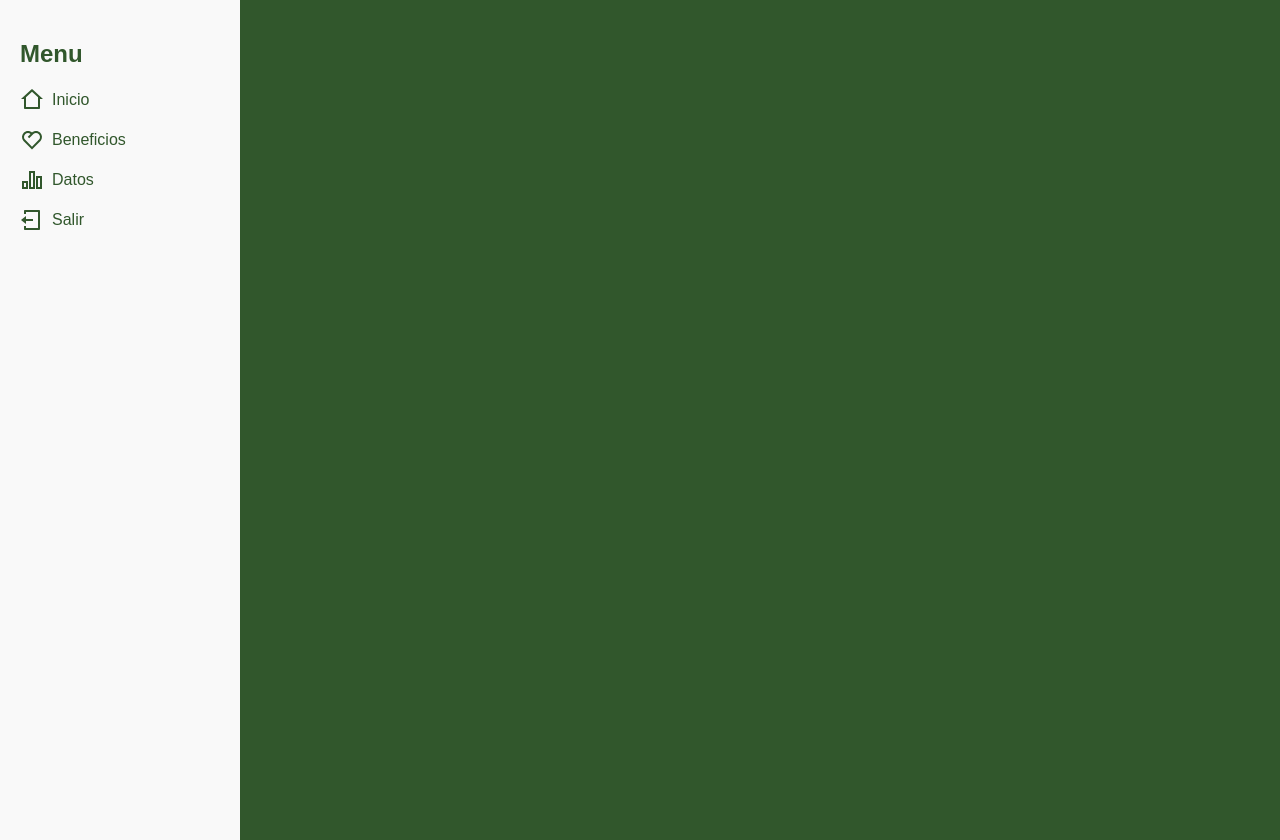
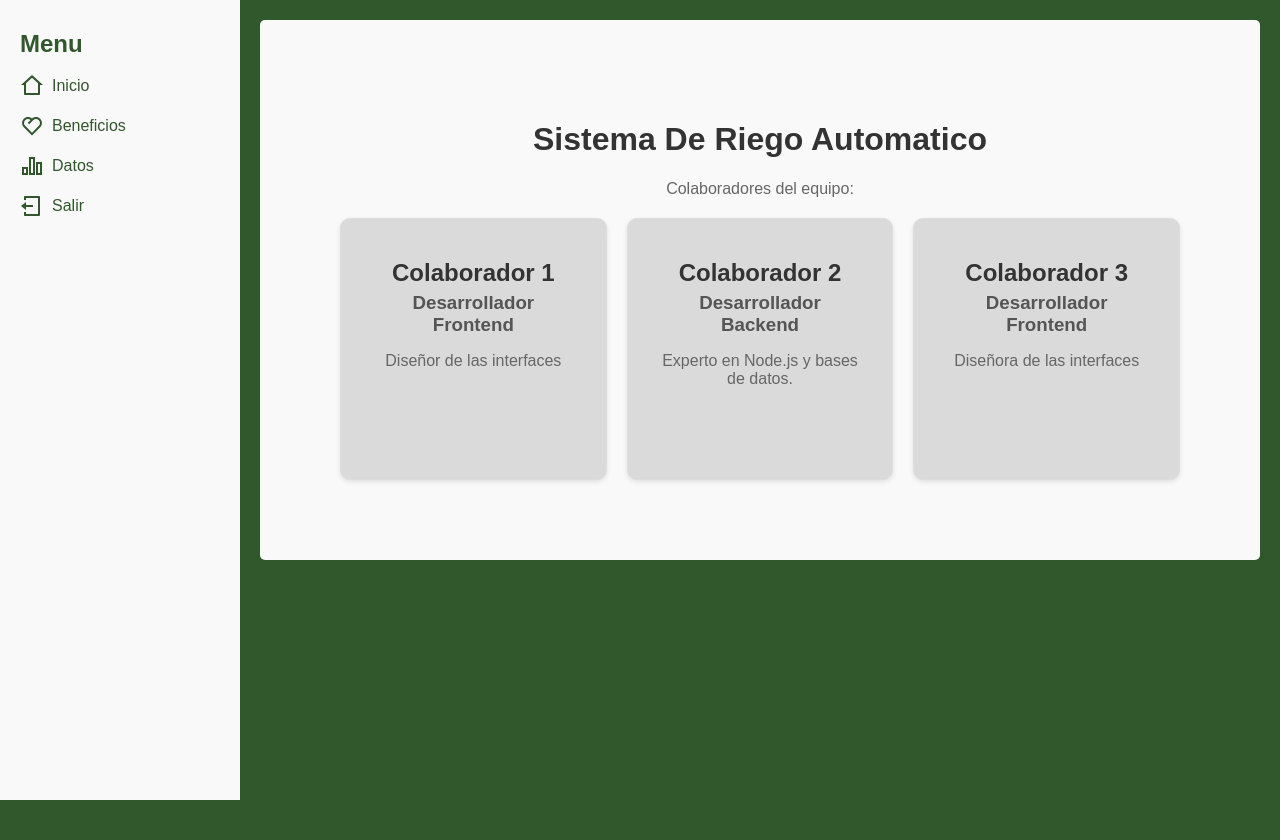
Before and after one commit to LuisMurSal/Sistema_De_Riego, a React (Vite) app: page /inicio in a window 1280 px wide. After the commit the page ends 800 px from the top, so only its background shows below. Built offline with nearby package versions, Linux system fonts and the light colour scheme; no server answers; sample sign-in values are in the browser's storage.

Commit message:
creacion de las paginas con su estilo, unicamente falta datos

```diff
--- a/src/components/Beneficios.jsx
+++ b/src/components/Beneficios.jsx
@@ -0,0 +1,21 @@
+import '../styles/Beneficios.css'
+
+const Beneficios = () => {
+    return (
+      <div className="beneficios-container">
+        <h1>Beneficios del Sistema de Riego Automático con Arduino</h1>
+        <p>
+          Un sistema de riego automático con Arduino ofrece múltiples ventajas que mejoran la eficiencia del riego y optimizan el uso del agua. Algunos de los beneficios incluyen:
+        </p>
+        <ul>
+          <li><strong>Ahorro de agua:</strong> Al automatizar el riego, se puede controlar la cantidad de agua utilizada, evitando el desperdicio y garantizando que las plantas reciban la cantidad adecuada.</li>
+          <li><strong>Menor esfuerzo manual:</strong> La automatización elimina la necesidad de regar manualmente, lo que ahorra tiempo y esfuerzo, especialmente en jardines grandes.</li>
+          <li><strong>Monitoreo constante:</strong> Sensores de humedad permiten un monitoreo continuo del estado del suelo, activando el riego solo cuando es necesario.</li>
+          <li><strong>Mejora de la salud de las plantas:</strong> Un riego programado y controlado asegura que las plantas reciban agua en los momentos óptimos, promoviendo su crecimiento saludable.</li>
+          <li><strong>Flexibilidad y personalización:</strong> Se pueden ajustar los horarios y la cantidad de riego según las necesidades específicas de las plantas y las condiciones climáticas.</li>
+        </ul>
+      </div>
+    );
+  };
+
+  export default Beneficios;
--- a/src/components/Dashboard.jsx
+++ b/src/components/Dashboard.jsx
@@ -1,4 +1,4 @@
-import { useNavigate } from 'react-router-dom';
+import { useNavigate, Outlet } from 'react-router-dom';
 import { auth } from '../services/firebase/firebase';
 import { signOut } from 'firebase/auth';
 import { RiHome2Line, RiBarChart2Line, RiHeart2Line, RiLogoutBoxLine } from "react-icons/ri";
@@ -35,6 +35,9 @@ const Dashboard = () => {
           </li>
         </ul>
       </aside>
+      <main className="main-content">
+        <Outlet />
+      </main>
     </div>
   );
 };
--- a/src/components/Datos.jsx
+++ b/src/components/Datos.jsx
@@ -0,0 +1,11 @@
+
+const Datos = () => {
+  return (
+    <div>
+      <h1>Datos</h1>
+      <p>Aquí puedes ver todos los datos relevantes.</p>
+    </div>
+  );
+};
+
+export default Datos;
--- a/src/components/Inicio.jsx
+++ b/src/components/Inicio.jsx
@@ -1,10 +1,37 @@
-
-import Dashboard from './Dashboard';
+import '../styles/Inicio.css'
 
 const Inicio = () => {
+  const colaboradores = [
+    {
+      nombre: "Colaborador 1",
+      rol: "Desarrollador Frontend",
+      descripcion: "Diseñor de las interfaces",
+    },
+    {
+      nombre: "Colaborador 2",
+      rol: "Desarrollador Backend",
+      descripcion: "Experto en Node.js y bases de datos.",
+    },
+    {
+      nombre: "Colaborador 3",
+      rol: "Desarrollador Frontend",
+      descripcion: "Diseñora de las interfaces",
+    },
+  ];
+
   return (
-    <div>
-      <Dashboard />
+    <div className="inicio-container">
+      <h1>Sistema De Riego Automatico</h1>
+      <p>Colaboradores del equipo:</p>
+      <div className="tarjetas-container">
+        {colaboradores.map((colaborador, index) => (
+          <div key={index} className="tarjeta">
+            <h2>{colaborador.nombre}</h2>
+            <h3>{colaborador.rol}</h3>
+            <p>{colaborador.descripcion}</p>
+          </div>
+        ))}
+      </div>
     </div>
   );
 };
--- a/src/main.jsx
+++ b/src/main.jsx
@@ -2,8 +2,11 @@ import { createRoot } from 'react-dom/client';
 import { BrowserRouter as Router, Route, Routes } from 'react-router-dom';
 import Login from './components/Login';
 import Register from './components/Register';
+import PrivateRoute from './components/PrivateRoute';
+import Dashboard from './components/Dashboard';
 import Inicio from './components/Inicio';
-import PrivateRoute from './components/PrivateRoute';
+import Beneficios from './components/Beneficios';
+import Datos from './components/Datos';
 
 const App = () => {
   return (
@@ -16,13 +19,14 @@ const App = () => {
           path="/*"
           element={
             <PrivateRoute>
-              <Routes>
-                <Route path="/inicio" element={<Inicio />} />
-
-              </Routes>
+              <Dashboard />
             </PrivateRoute>
           }
-        />
+        >
+          <Route path="inicio" element={<Inicio />} />
+          <Route path="beneficios" element={<Beneficios />} />
+          <Route path="datos" element={<Datos />} />
+        </Route>
       </Routes>
     </Router>
   );
--- /dev/null
+++ b/src/styles/Beneficios.css
@@ -0,0 +1,27 @@
+.beneficios-container {
+    padding: 5.8rem;
+    background-color: #f9f9f9;
+    border-radius: 5px;
+    box-shadow: 0 2px 10px rgba(0, 0, 0, 0.1);
+    text-align: left;
+  }
+
+  .beneficios-container h1 {
+    color: #31572c;
+    margin-bottom: 1rem;
+  }
+
+  .beneficios-container p {
+    color: #666;
+    margin-bottom: 1rem;
+  }
+
+  .beneficios-container ul {
+    list-style-type: disc; /* Estilo de lista con viñetas */
+    padding-left: 20px; /* Espacio a la izquierda para la lista */
+  }
+
+  .beneficios-container li {
+    margin-bottom: 0.5rem; /* Espacio entre los elementos de la lista */
+    color: #333; /* Color del texto */
+  }
--- a/src/styles/Dashboard.css
+++ b/src/styles/Dashboard.css
@@ -1,5 +1,12 @@
+html, body {
+  margin: 0; /* Elimina el margen predeterminado */
+  height: 100%; /* Asegura que el body ocupe todo el alto */
+  overflow: hidden; /* Evita el desplazamiento en la ventana principal */
+}
+
 .dashboard-container {
   display: flex;
+  height: 100vh;
 }
 
 .sidebar {
@@ -7,7 +14,14 @@
   background-color: #f9f9f9;
   padding: 20px;
   height: 100vh;
-  color: white;
+  color: #31572c;
+  overflow: auto;
+}
+
+.main-content {
+  flex: 1;
+  padding: 20px;
+  overflow: auto;
 }
 
 .sidebar h2 {
@@ -23,9 +37,9 @@
   margin: 1rem 0;
   cursor: pointer;
   color: #31572c;
-  transition: background-color 0.3s ease, padding 0.3s ease; /* Añadir transición aquí */
-  display: flex; /* Asegura que el icono y el texto se alineen horizontalmente */
-  align-items: center; /* Centra el icono verticalmente */
+  transition: background-color 0.3s ease, padding 0.3s ease;
+  display: flex;
+  align-items: center;
 }
 
 .sidebar ul li svg {
@@ -40,12 +54,6 @@
   border-radius: 20px;
 }
 
-
-.main-content {
-  flex-grow: 1;
-  padding: 20px;
-}
-
 h1, h2 {
   color: #333;
 }
@@ -53,52 +61,3 @@ h1, h2 {
 p {
   color: #666;
 }
-
-/* Estilo del formulario */
-.form-container {
-  margin-top: 20px;
-  padding: 20px;
-  background-color: #f9f9f9;
-  border-radius: 8px;
-  box-shadow: 0 0 10px rgba(0, 0, 0, 0.1);
-}
-
-.form-container h2 {
-  margin-bottom: 20px;
-  text-align: center;
-  color: #333;
-}
-
-.formulario {
-  display: flex;
-  flex-direction: column;
-}
-
-label {
-  margin-bottom: 5px;
-  font-weight: bold;
-  color: #333;
-}
-
-input {
-  padding: 10px;
-  margin-bottom: 15px;
-  border: 1px solid #ccc;
-  border-radius: 4px;
-  font-size: 16px;
-}
-
-button {
-  padding: 10px;
-  background-color: #4CAF50;
-  color: white;
-  border: none;
-  border-radius: 4px;
-  font-size: 16px;
-  cursor: pointer;
-  transition: background-color 0.3s;
-}
-
-button:hover {
-  background-color: #45a049;
-}
--- /dev/null
+++ b/src/styles/Inicio.css
@@ -0,0 +1,41 @@
+.inicio-container {
+    text-align: center;
+    padding: 5rem;
+    background-color: #f9f9f9;
+    border-radius: 5px;
+  }
+
+  .tarjetas-container {
+    display: flex;
+    justify-content: center;
+    gap: 20px;
+    margin-top: 20px;
+  }
+
+  .tarjeta {
+    background-color: #dadada;
+    border: 1px solid #ddd;
+    border-radius: 10px;
+    padding: 30px;
+    width: 300px;
+    height: 200px;
+    box-shadow: 0 2px 5px rgba(0, 0, 0, 0.1);
+    transition: transform 0.3s ease;
+  }
+
+  .tarjeta:hover {
+    transform: scale(1.05);
+  }
+
+  h2 {
+    margin: 10px 0 5px;
+  }
+
+  h3 {
+    margin: 5px 0;
+    color: #555;
+  }
+
+  p {
+    color: #666;
+  }
```
